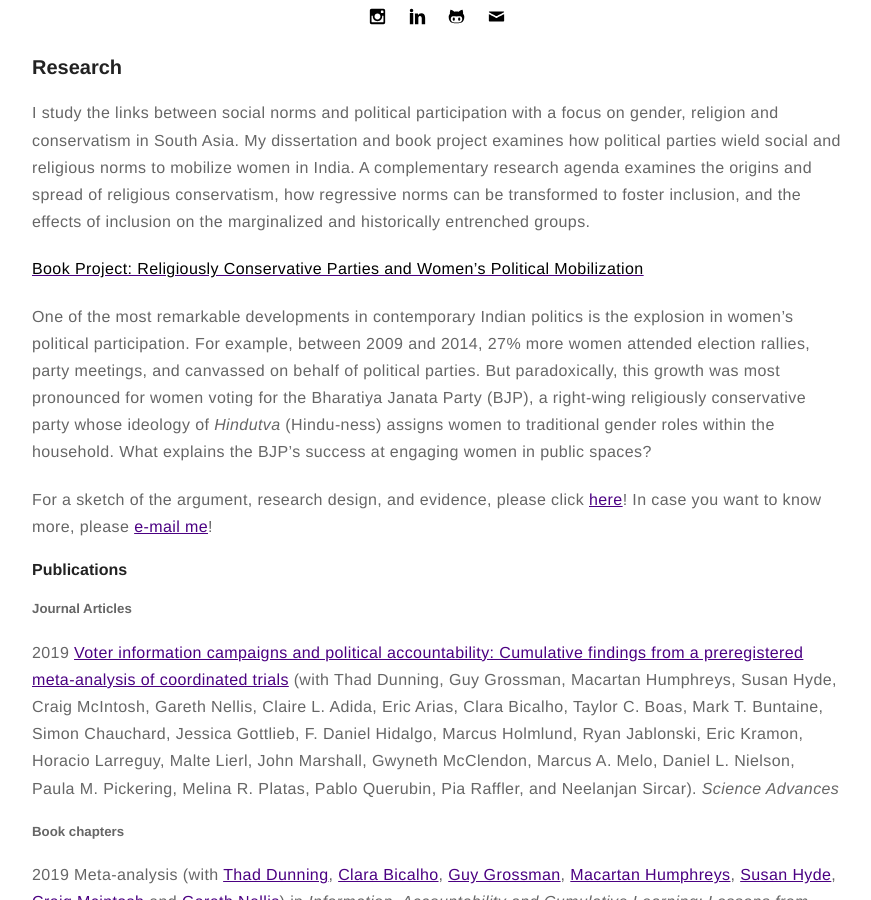
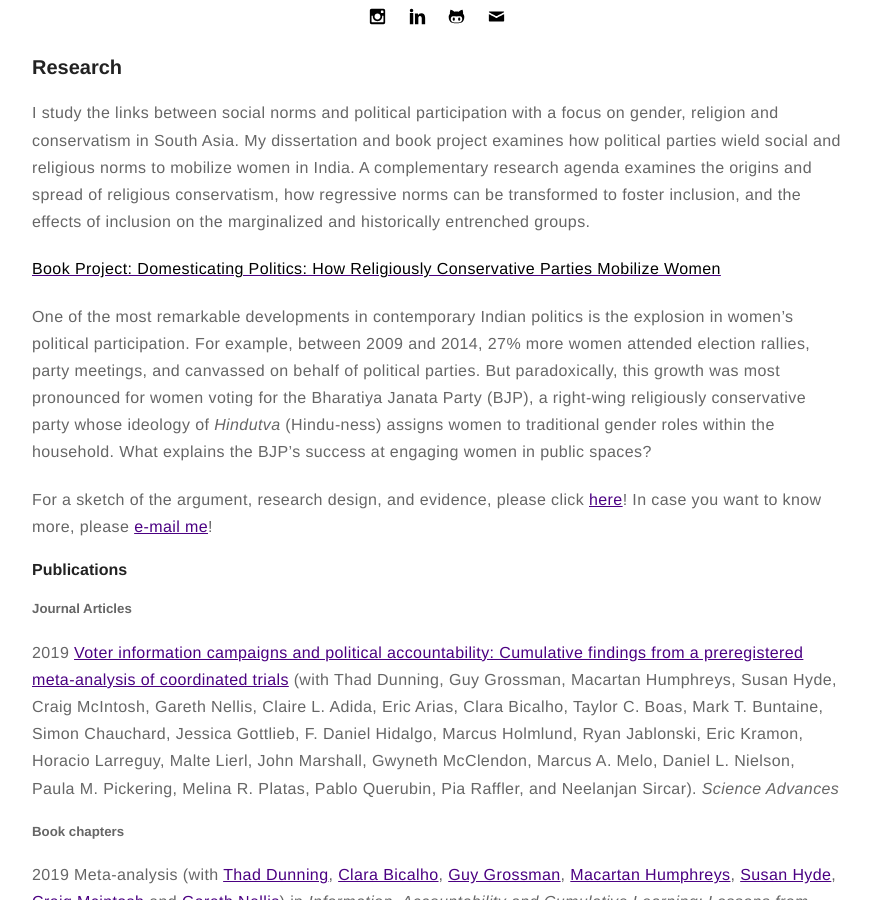
Before and after one commit to anirvanchowdhury/anirvanchowdhury.github.io, a Jekyll site: the page built from research.md, in a window 1280 px wide and 900 px high, scrolled down 399 px. Shown: the whole window, without its empty margins (203-1074 px from the left). Built offline with Jekyll 4.4.1, drawn with Linux system fonts in a browser that asks for light colours.

Commit message:
Update research.md

```diff
--- a/research.md
+++ b/research.md
@@ -8,7 +8,7 @@ permalink: /research/index.html
 I study the links between social norms and political participation with a focus on gender, religion and conservatism in South Asia. My dissertation and book project examines how political parties wield social and religious norms to mobilize women in India. A complementary research agenda examines the origins and spread of religious conservatism, how regressive norms can be transformed to foster inclusion, and the effects of inclusion on the marginalized and historically entrenched groups.
 
 
-[**Book Project: Religiously Conservative Parties and Women's Political Mobilization**](https://anirvanchowdhury.github.io/book/)
+[**Book Project: Domesticating Politics: How Religiously Conservative Parties Mobilize Women**](https://anirvanchowdhury.github.io/book/)
 
 One of the most remarkable developments in contemporary Indian politics is the explosion in women’s political participation. For example, between 2009 and 2014, 27% more women attended election rallies, party meetings, and canvassed on behalf of political parties. But paradoxically, this growth was most pronounced for women voting for the Bharatiya Janata Party (BJP), a right-wing religiously conservative party whose ideology of _Hindutva_ (Hindu-ness) assigns women to traditional gender roles within the household. What explains the BJP’s success at engaging women in public spaces?
 
```
